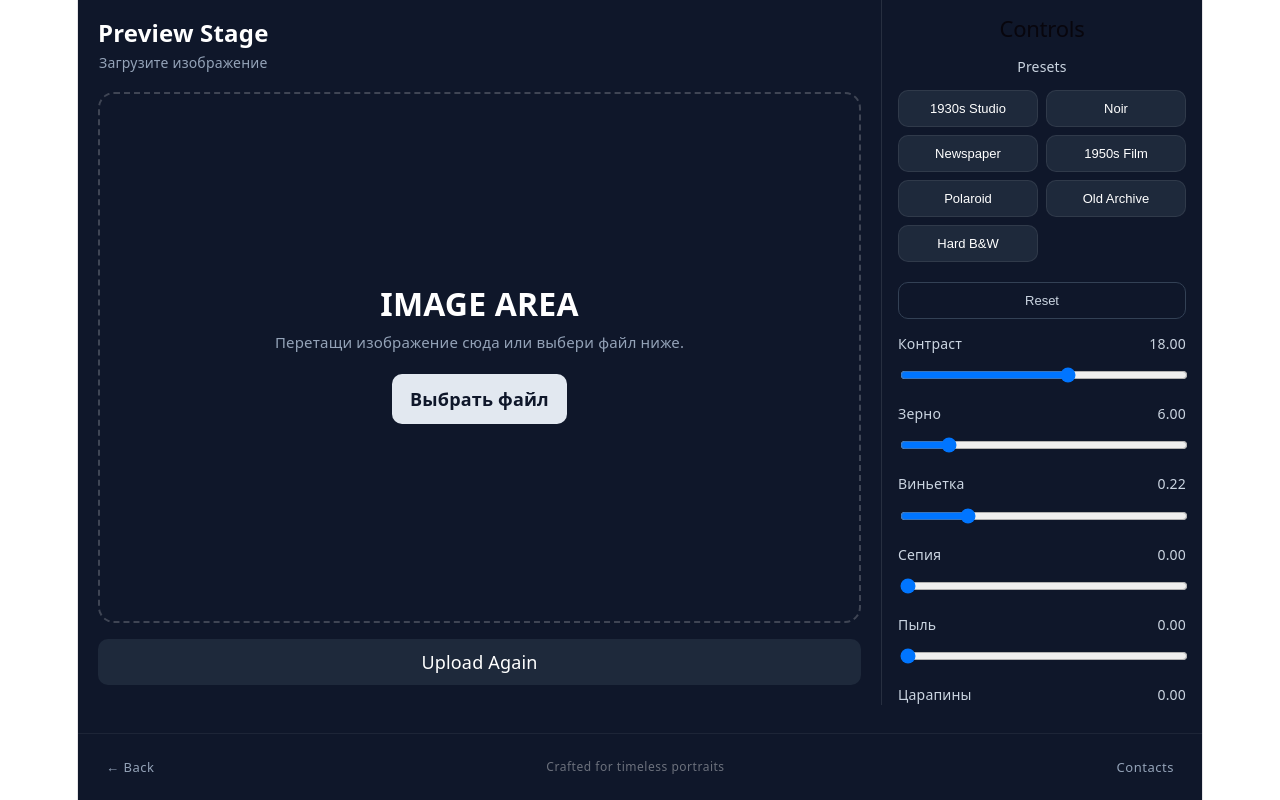
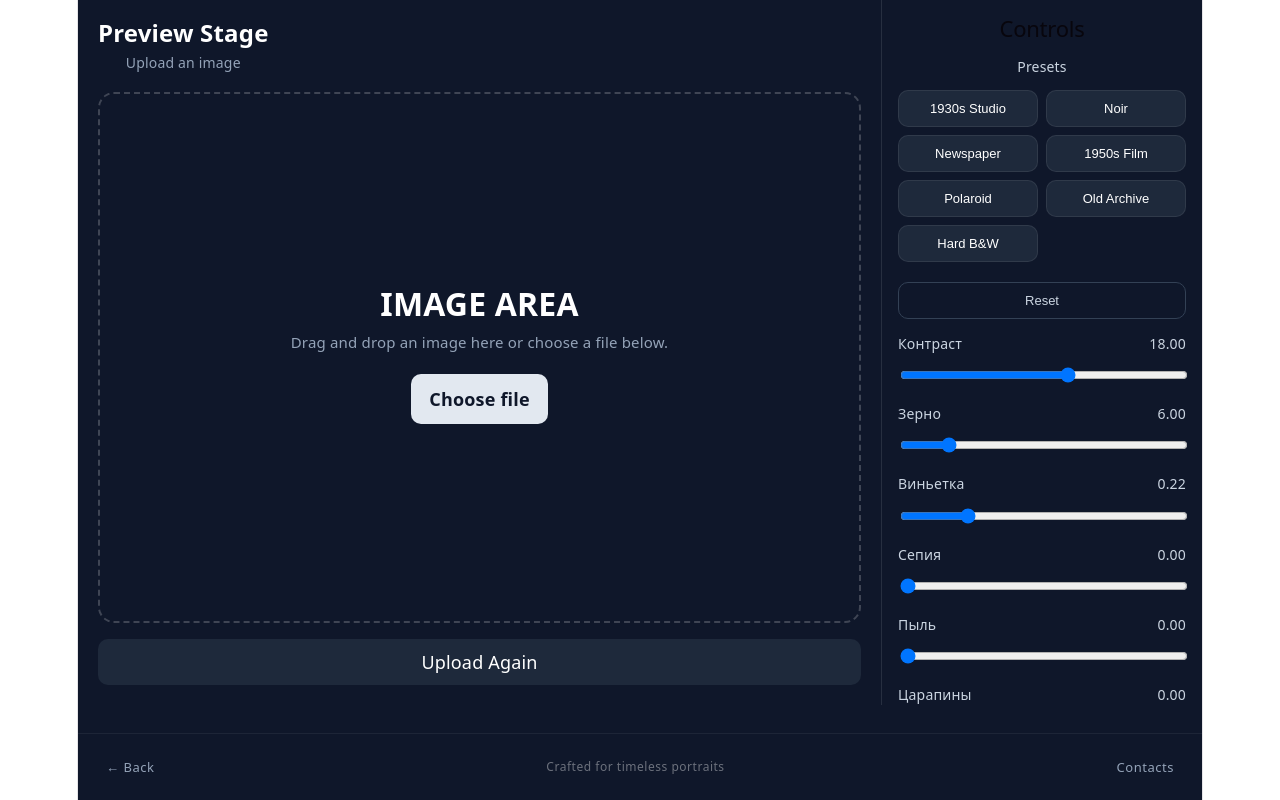
Before and after one commit to 77com/retro-portrait-mvp, a React (Vite) app: page / in a window 1280 px wide. Built offline with nearby package versions, Linux system fonts and the light colour scheme.

Commit message:
translate upload UI to English

```diff
--- a/src/App.tsx
+++ b/src/App.tsx
@@ -601,7 +601,7 @@ export default function App() {
             <div style={{ fontSize: 14, color: "#94a3b8", marginTop: 4 }}>
               {imageInfo
                 ? `${imageInfo.width} × ${imageInfo.height}`
-                : "Загрузите изображение"}
+                : "Upload an image"}
             </div>
           </div>
 
@@ -738,7 +738,7 @@ onMouseLeave={(e) => {
               >
                 {isDragging
   ? "Мы готовы принять файл 👇"
-  : "Перетащи изображение сюда или выбери файл ниже."}
+  : "Drag and drop an image here or choose a file below."}
               </div>
 
               <label
@@ -752,7 +752,7 @@ onMouseLeave={(e) => {
                   fontWeight: 600,
                 }}
               >
-                Выбрать файл
+                Choose file
                 <input
                   type="file"
                   accept="image/*"
```
